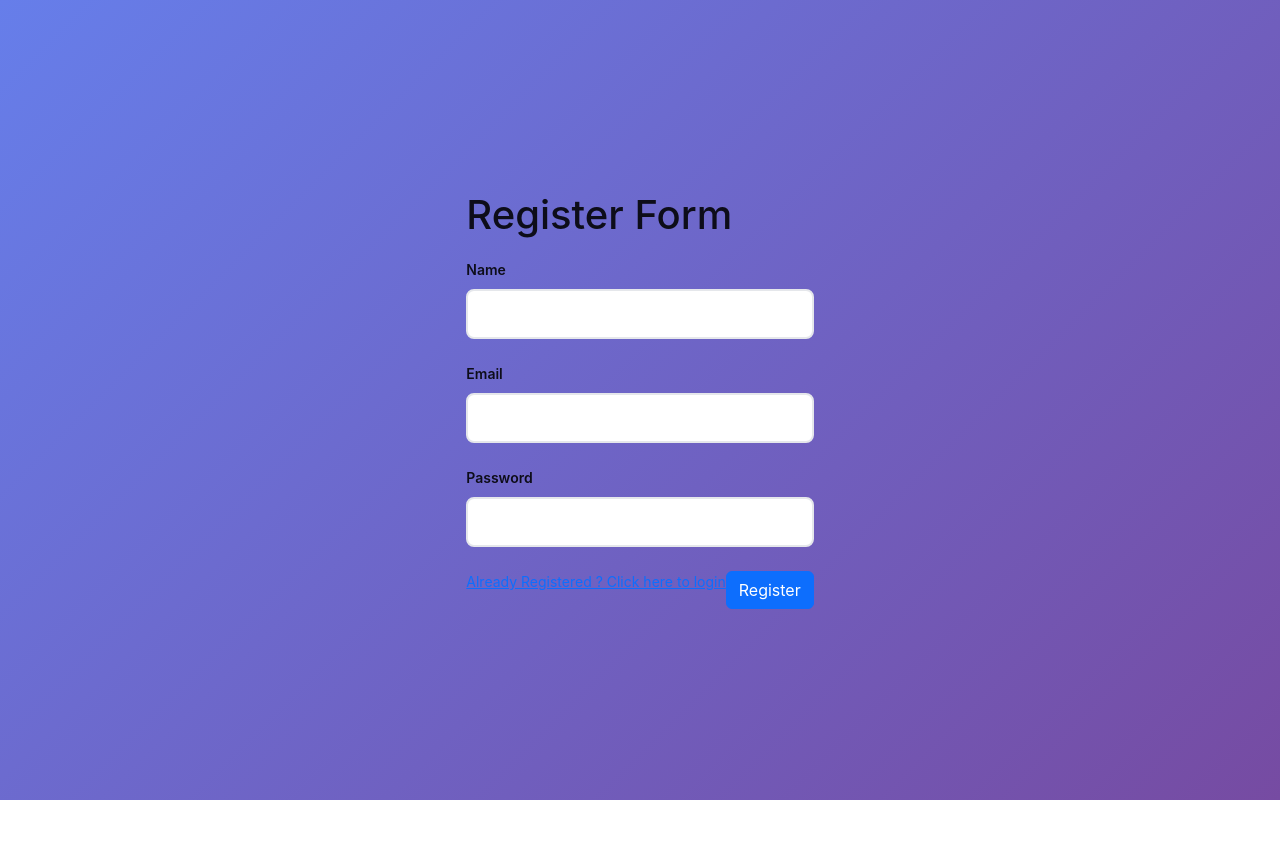
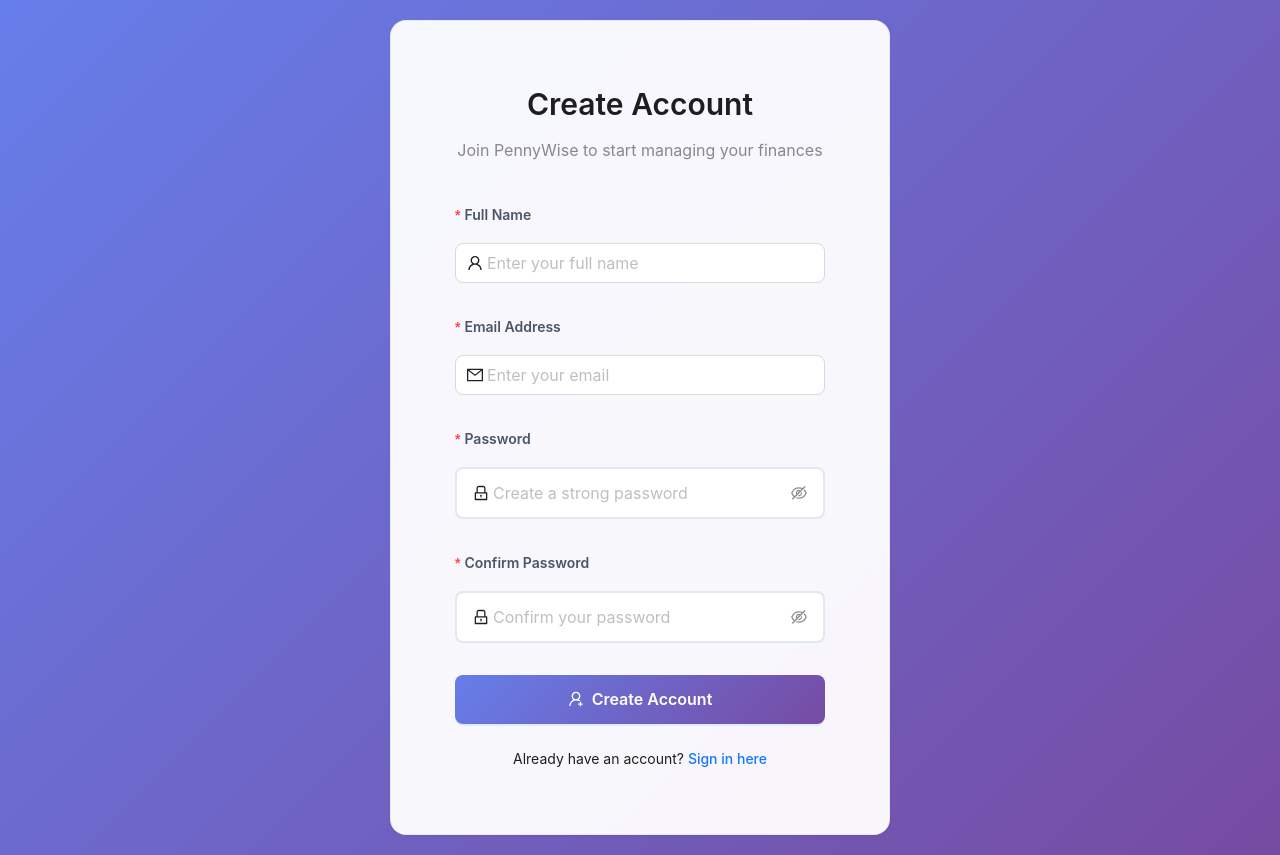
Before and after one commit to priyanshijain1/PennyWise, a React (Create React App) app in the folder client/: page /register in a window 1280 px wide. Before the commit the page ends 800 px from the top, so only its background shows below. Built offline with nearby package versions, Linux system fonts and the light colour scheme.

Commit message:
improved styling of the login and register form

```diff
--- a/client/src/index.css
+++ b/client/src/index.css
@@ -108,6 +108,7 @@ body {
   font-weight: 700;
   font-size: 1.5rem;
   background: linear-gradient(135deg, #667eea 0%, #764ba2 100%);
+  background-clip: text;
   -webkit-background-clip: text;
   -webkit-text-fill-color: transparent;
   text-decoration: none;
--- a/client/src/pages/Login.js
+++ b/client/src/pages/Login.js
@@ -1,18 +1,23 @@
 import React, { useState, useEffect } from "react";
-import { Form, Input, message } from "antd";
+import { Form, Input, message, Card, Typography, Button } from "antd";
 import { Link, useNavigate } from "react-router-dom";
+import { UserOutlined, LockOutlined, LoginOutlined } from "@ant-design/icons";
 import axios from "axios";
 import Spinner from "../components/Spinner";
+
+const { Title, Text } = Typography;
+
 const Login = () => {
   const [loading, setLoading] = useState(false);
   const navigate = useNavigate();
-  //from submit
+
+  //form submit
   const submitHandler = async (values) => {
     try {
       setLoading(true);
       const { data } = await axios.post("/users/login", values);
       setLoading(false);
-      message.success("Login Successful");
+      message.success("Welcome back! Login successful");
       localStorage.setItem(
         'user',
         JSON.stringify({ ...data.user, password: "" })
@@ -20,7 +25,7 @@ const Login = () => {
       navigate("/");
     } catch (error) {
       setLoading(false);
-      message.error("Something went wrong");
+      message.error("Invalid credentials. Please try again.");
     }
   };
 
@@ -30,26 +35,79 @@ const Login = () => {
       navigate("/");
     }
   }, [navigate]);
+
   return (
-    <>
-      <div className="register-page ">
-        {loading && <Spinner />}
-        <Form layout="vertical" onFinish={submitHandler}>
-          <h1>Login Form</h1>
+    <div className="register-page">
+      {loading && <Spinner />}
 
-          <Form.Item label="Email" name="email">
-            <Input type="email" />
+      <Card className="auth-card" bordered={false}>
+        <div style={{ textAlign: "center", marginBottom: 32 }}>
+          <Title level={2} className="auth-title">
+            Welcome Back
+          </Title>
+          <Text type="secondary" style={{ fontSize: 16 }}>
+            Sign in to continue to PennyWise
+          </Text>
+        </div>
+
+        <Form
+          layout="vertical"
+          onFinish={submitHandler}
+          className="auth-form"
+          size="large"
+        >
+          <Form.Item
+            label="Email Address"
+            name="email"
+            rules={[
+              { required: true, message: "Please enter your email" },
+              { type: "email", message: "Please enter a valid email" }
+            ]}
+          >
+            <Input
+              prefix={<UserOutlined />}
+              placeholder="Enter your email"
+              type="email"
+            />
           </Form.Item>
-          <Form.Item label="Password" name="password">
-            <Input type="password" />
+
+          <Form.Item
+            label="Password"
+            name="password"
+            rules={[
+              { required: true, message: "Please enter your password" },
+              { min: 6, message: "Password must be at least 6 characters" }
+            ]}
+          >
+            <Input.Password
+              prefix={<LockOutlined />}
+              placeholder="Enter your password"
+            />
           </Form.Item>
-          <div className="d-flex justify-content-between">
-            <Link to="/register">Not a user ? Click Here to register</Link>
-            <button type="submit" className="btn btn-primary">Login</button>
+
+          <Form.Item style={{ marginTop: 32 }}>
+            <Button
+              type="primary"
+              htmlType="submit"
+              className="auth-submit-btn"
+              loading={loading}
+              icon={<LoginOutlined />}
+            >
+              Sign In
+            </Button>
+          </Form.Item>
+
+          <div style={{ textAlign: "center", marginTop: 24 }}>
+            <Text>
+              Don't have an account?{" "}
+              <Link to="/register" className="auth-link">
+                Create one here
+              </Link>
+            </Text>
           </div>
         </Form>
-      </div>
-    </>
+      </Card>
+    </div>
   );
 };
 
--- a/client/src/pages/Register.js
+++ b/client/src/pages/Register.js
@@ -1,24 +1,27 @@
-import React,{useState,useEffect} from 'react';
-import {Form , Input} from 'antd';
-import {message} from "antd";
-import {Link,useNavigate} from "react-router-dom";
-import axios from "axios"
+import React, { useState, useEffect } from 'react';
+import { Form, Input, message, Card, Typography, Button } from 'antd';
+import { Link, useNavigate } from "react-router-dom";
+import { UserOutlined, MailOutlined, LockOutlined, UserAddOutlined } from "@ant-design/icons";
+import axios from "axios";
 import Spinner from "../components/Spinner";
+
+const { Title, Text } = Typography;
 
 const Register = () => {
   const navigate = useNavigate();
-const [loading,setLoading] = useState(false);
-  // from submit
+  const [loading, setLoading] = useState(false);
+
+  // form submit
   const submitHandler = async (values) => {
-    try{
-      setLoading(true)
-      await axios.post('/users/register',values);
-      message.success("Registration Successful");
+    try {
+      setLoading(true);
+      await axios.post('/users/register', values);
+      message.success("Account created successfully! Please sign in.");
       setLoading(false);
       navigate('/login');
-    } catch(error){
-      setLoading(false)
-      message.error("Something went wrong");
+    } catch (error) {
+      setLoading(false);
+      message.error("Registration failed. Please try again.");
     }
   };
 
@@ -28,28 +31,115 @@ useEffect(() => {
       navigate("/");
     }
   }, [navigate]);
+
   return (
-    <>
     <div className="register-page">
       {loading && <Spinner />}
-        <Form layout = "vertical" onFinish={submitHandler}>
-          <h1>Register Form</h1>
-          <Form.Item label="Name" name="name">
-            <Input />
+
+      <Card className="auth-card" bordered={false}>
+        <div style={{ textAlign: "center", marginBottom: 32 }}>
+          <Title level={2} className="auth-title">
+            Create Account
+          </Title>
+          <Text type="secondary" style={{ fontSize: 16 }}>
+            Join PennyWise to start managing your finances
+          </Text>
+        </div>
+
+        <Form
+          layout="vertical"
+          onFinish={submitHandler}
+          className="auth-form"
+          size="large"
+        >
+          <Form.Item
+            label="Full Name"
+            name="name"
+            rules={[
+              { required: true, message: "Please enter your full name" },
+              { min: 2, message: "Name must be at least 2 characters" }
+            ]}
+          >
+            <Input
+              prefix={<UserOutlined />}
+              placeholder="Enter your full name"
+            />
           </Form.Item>
-          <Form.Item label="Email" name="email">
-            <Input type="email" />
+
+          <Form.Item
+            label="Email Address"
+            name="email"
+            rules={[
+              { required: true, message: "Please enter your email" },
+              { type: "email", message: "Please enter a valid email" }
+            ]}
+          >
+            <Input
+              prefix={<MailOutlined />}
+              placeholder="Enter your email"
+              type="email"
+            />
           </Form.Item>
-          <Form.Item label="Password" name="password">
-            <Input type="password" />
+
+          <Form.Item
+            label="Password"
+            name="password"
+            rules={[
+              { required: true, message: "Please create a password" },
+              { min: 6, message: "Password must be at least 6 characters" }
+            ]}
+          >
+            <Input.Password
+              prefix={<LockOutlined />}
+              placeholder="Create a strong password"
+            />
           </Form.Item>
-          <div className="d-flex justify-content-between">
-            <Link to="/login">Already Registered ? Click here to login</Link>
-            <button  type="submit" className = "btn btn-primary">Register</button>
+
+          <Form.Item
+            label="Confirm Password"
+            name="confirmPassword"
+            dependencies={['password']}
+            rules={[
+              { required: true, message: "Please confirm your password" },
+              ({ getFieldValue }) => ({
+                validator(_, value) {
+                  if (!value || getFieldValue('password') === value) {
+                    return Promise.resolve();
+                  }
+                  return Promise.reject(new Error('Passwords do not match'));
+                },
+              }),
+            ]}
+          >
+            <Input.Password
+              prefix={<LockOutlined />}
+              placeholder="Confirm your password"
+            />
+          </Form.Item>
+
+          <Form.Item style={{ marginTop: 32 }}>
+            <Button
+              type="primary"
+              htmlType="submit"
+              className="auth-submit-btn"
+              loading={loading}
+              icon={<UserAddOutlined />}
+            >
+              Create Account
+            </Button>
+          </Form.Item>
+
+          <div style={{ textAlign: "center", marginTop: 24 }}>
+            <Text>
+              Already have an account?{" "}
+              <Link to="/login" className="auth-link">
+                Sign in here
+              </Link>
+            </Text>
           </div>
         </Form>
+      </Card>
     </div>
-    </>
   );
 };
 
```
Lines whose indentation alone changed are shown as unchanged.
